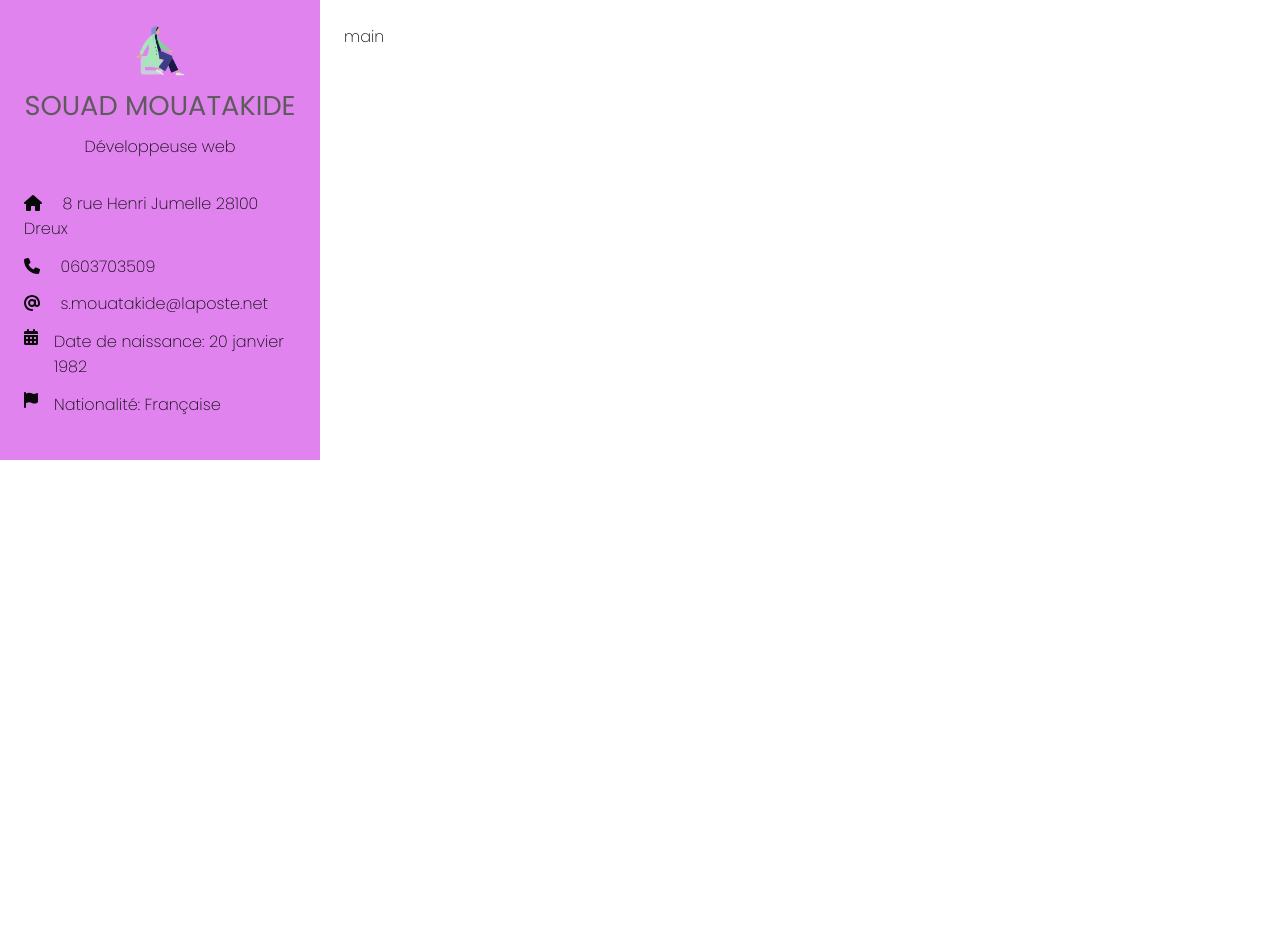
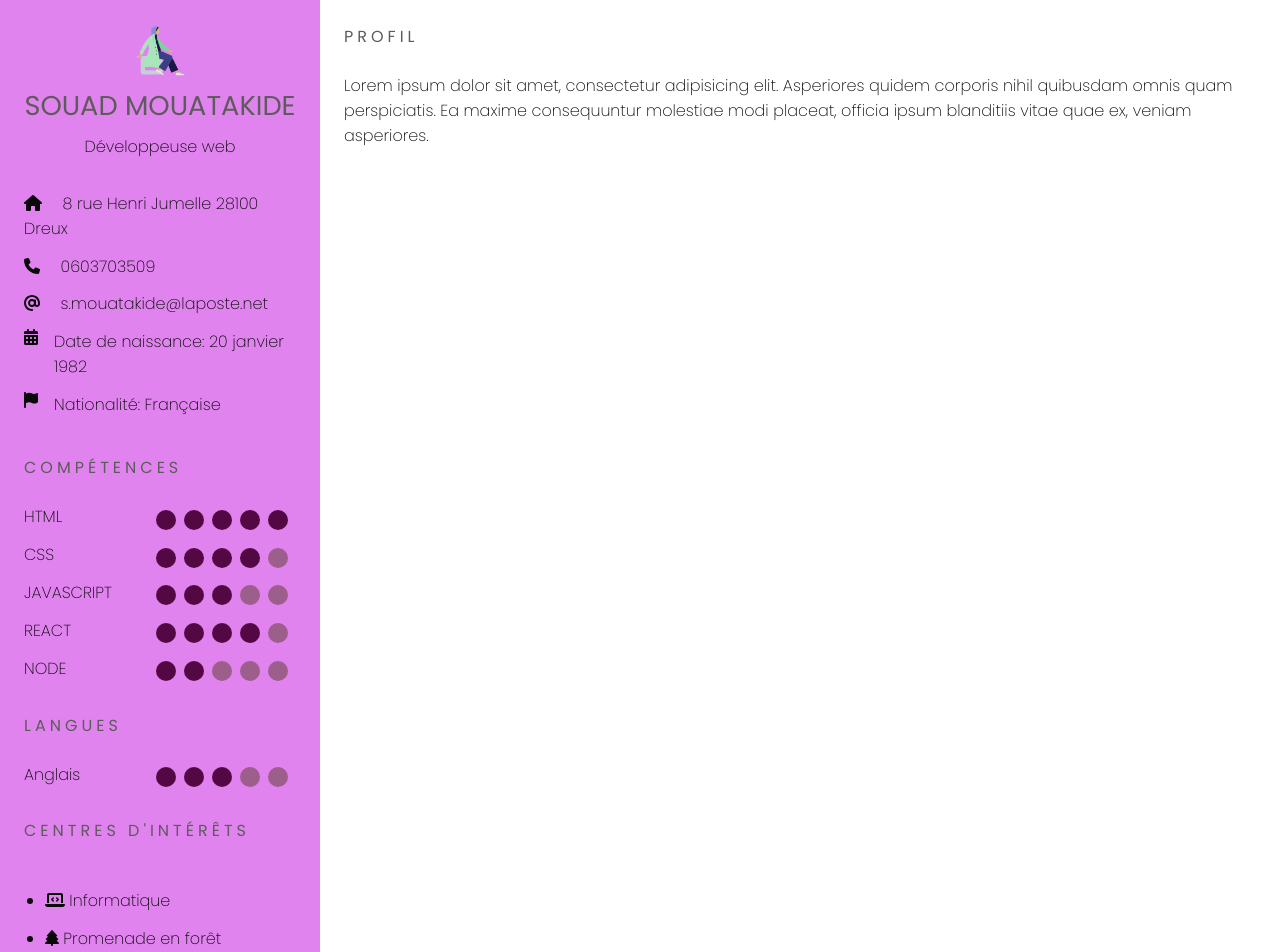
Before and after one commit to sousouben/mon-cv, a React (Create React App) app: page / in a window 1280 px wide. Shown: the top 952 px of the page. Before the commit the page ends 800 px from the top, so only its background shows below. Built offline with nearby package versions, Linux system fonts and the light colour scheme.

Commit message:
fin des skills

```diff
--- a/src/App.js
+++ b/src/App.js
@@ -1,5 +1,8 @@
 import React from "react";
 import User from "./components/user/User";
+import Skills from "./components/skills/Skills";
+import Profil from "./components/profil/Profil";
+import FormationsExperiences from "./components/formations/FormationsExperiences";
 
 function App() {
   return (
@@ -7,8 +10,12 @@ function App() {
       <div className="grid_container">
         <div className="sidebar">
           <User />
+          <Skills />
         </div>
-        <div className="main">main</div>
+        <div className="main">
+          <Profil />
+          <FormationsExperiences />
+        </div>
       </div>
     </div>
   );
--- /dev/null
+++ b/src/components/formations/FormationsExperiences.jsx
@@ -0,0 +1,10 @@
+import React from "react";
+import "./formationsExperiences.css";
+import dataFormations from "../../datas/Formations";
+
+function FormationsExperiences() {
+  console.log(dataFormations);
+  return <></>;
+}
+
+export default FormationsExperiences;
--- /dev/null
+++ b/src/components/interests/Interests.jsx
@@ -0,0 +1,29 @@
+import React from "react";
+import { FontAwesomeIcon } from "@fortawesome/react-fontawesome";
+import {
+  faLaptopCode,
+  faTree,
+  faRecycle,
+} from "@fortawesome/free-solid-svg-icons";
+function Interests() {
+  return (
+    <div className="skills">
+      <h2 className="h2">Centres d'intérêts</h2>
+      <ul>
+        <li>
+          <FontAwesomeIcon icon={faLaptopCode} /> Informatique
+        </li>
+        <li>
+          {" "}
+          <FontAwesomeIcon icon={faTree} /> Promenade en forêt
+        </li>
+        <li>
+          {" "}
+          <FontAwesomeIcon icon={faRecycle} /> Ecologie
+        </li>
+      </ul>
+    </div>
+  );
+}
+
+export default Interests;
--- /dev/null
+++ b/src/components/profil/Profil.jsx
@@ -0,0 +1,17 @@
+import React from "react";
+
+function Profil() {
+  return (
+    <div className="profil">
+      <h2 className="h2">Profil</h2>
+      <p>
+        Lorem ipsum dolor sit amet, consectetur adipisicing elit. Asperiores
+        quidem corporis nihil quibusdam omnis quam perspiciatis. Ea maxime
+        consequuntur molestiae modi placeat, officia ipsum blanditiis vitae quae
+        ex, veniam asperiores.
+      </p>
+    </div>
+  );
+}
+
+export default Profil;
--- /dev/null
+++ b/src/components/skills/Skill.jsx
@@ -0,0 +1,20 @@
+import React from "react";
+import "./skills.css";
+import "./skills.css";
+
+function Skill({ title, rating }) {
+  return (
+    <div className="skill">
+      <p className="skill__title">{title}</p>
+      <div className="skill__rating">
+        <div className={`circle ${rating > 0 && "circle-plain"}`}></div>
+        <div className={`circle ${rating > 1 && "circle-plain"}`}></div>
+        <div className={`circle ${rating > 2 && "circle-plain"}`}></div>
+        <div className={`circle ${rating > 3 && "circle-plain"}`}></div>
+        <div className={`circle ${rating > 4 && "circle-plain"}`}></div>
+      </div>
+    </div>
+  );
+}
+
+export default Skill;
--- a/src/components/skills/Skills.jsx
+++ b/src/components/skills/Skills.jsx
@@ -1,8 +1,25 @@
 import React from "react";
-import "./skills.css";
+import Skill from "./Skill";
+import Interests from "../interests/Interests";
 
 function Skills() {
-  return <div></div>;
+  return (
+    <>
+      <div className="skills">
+        <h2 className="h2">Compétences</h2>
+        <Skill title="HTML" rating="5" />
+        <Skill title="CSS" rating="4" />
+        <Skill title="JAVASCRIPT" rating="3" />
+        <Skill title="REACT" rating="4" />
+        <Skill title="NODE" rating="2" />
+      </div>
+      <div className="skills">
+        <h2 className="h2">Langues</h2>
+        <Skill title="Anglais" rating="3" />
+      </div>
+      <Interests />
+    </>
+  );
 }
 
 export default Skills;
--- a/src/components/skills/skills.css
+++ b/src/components/skills/skills.css
@@ -0,0 +1,22 @@
+.skills {
+  margin: var(--spacing-3) 0;
+}
+
+.skill {
+  display: flex;
+  justify-content: space-between;
+  align-items: center;
+}
+
+.circle {
+  display: inline-block;
+  width: 20px;
+  height: 20px;
+  margin-right: 8px;
+  border-radius: 50%;
+  background-color: var(--circle-color);
+}
+
+.circle-plain {
+  background-color: var(--circle-color-plain);
+}
--- /dev/null
+++ b/src/datas/Formations.js
@@ -0,0 +1,22 @@
+const dataFormations = [
+  {
+    id: 1,
+    title: "Formation développeuse web",
+    date: "00/00/00",
+    location: "A distance",
+  },
+  {
+    id: 2,
+    title: "Formation webmarketer",
+    date: "00/00/00",
+    location: "A distance",
+  },
+  {
+    id: 3,
+    title: "Formation conceptrice logiciel Javascript REACT",
+    date: "00/00/00",
+    location: "A distance",
+  },
+];
+
+export default dataFormations;
--- a/src/index.css
+++ b/src/index.css
@@ -57,12 +57,29 @@ h1 {
   text-transform: uppercase;
 }
 
+h2 {
+  display: flex;
+  align-items: center;
+  margin-bottom: var(--spacing-4);
+  font-size: var(--h2-font-size);
+  letter-spacing: 4px;
+  text-transform: uppercase;
+}
+
 a {
   text-decoration: none;
   color: inherit;
 }
 
 p {
+  margin-bottom: var(--spacing-2);
+}
+
+ul {
+  padding: 1.3rem;
+}
+
+li {
   margin-bottom: var(--spacing-2);
 }
 
```
Also changed, not shown: src/components/formations/formationsExperiences.css (added), src/datas/Experiences.js (added).
